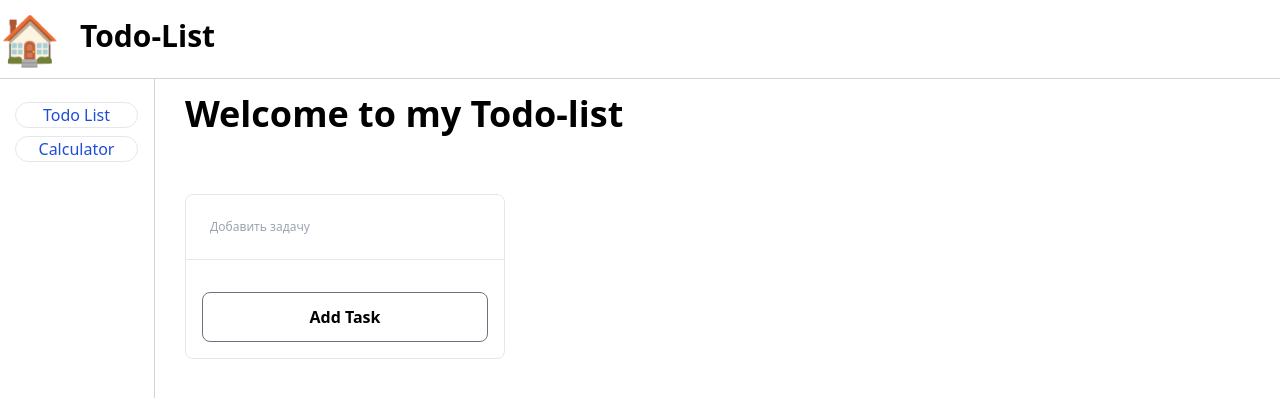
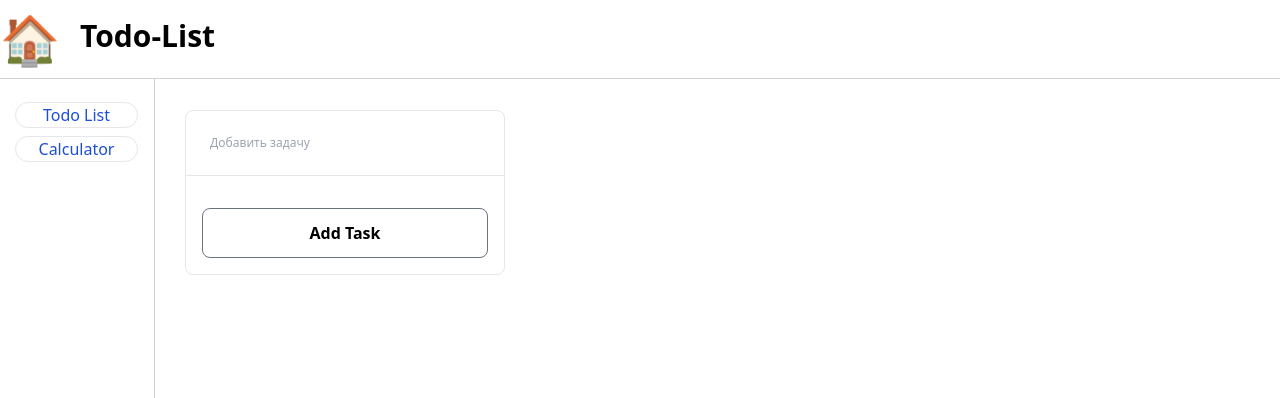
Before and after one commit to Shibodaev/todo-list, a Vue app: page /#/todolist in a window 1280 px wide. Shown: the top 398 px of the page. Built offline with nearby package versions, Linux system fonts and the light colour scheme; what tw-elements would draw is missing.

Commit message:
переписую

```diff
--- a/src/views/TodoList.vue
+++ b/src/views/TodoList.vue
@@ -1,15 +1,5 @@
 <template>
   <div class="todo flex flex-col" id="todo">
-    <h1 class="mt-0 font-bold text-4xl mb-5">Welcome to my Todo-list</h1>
-    <!-- <button
-      v-on:click="isBlock = !isBlock"
-      class="emoji-color-green transition ease-in-out delay-150 btn inline-flex items-center justify-center w-10 h-10 box-border border border-solid border-green-500 rounded-lg hover:border-blue-400"
-    >
-      <span class="emoji-color-green transition ease-in-out delay-150"
-        ><font-awesome-icon :icon="['fa-solid', 'fa-plus']"
-      /></span>
-    </button> -->
-    <br />
     <div class="container-task">
       <todo-card> </todo-card>
     </div>
```
